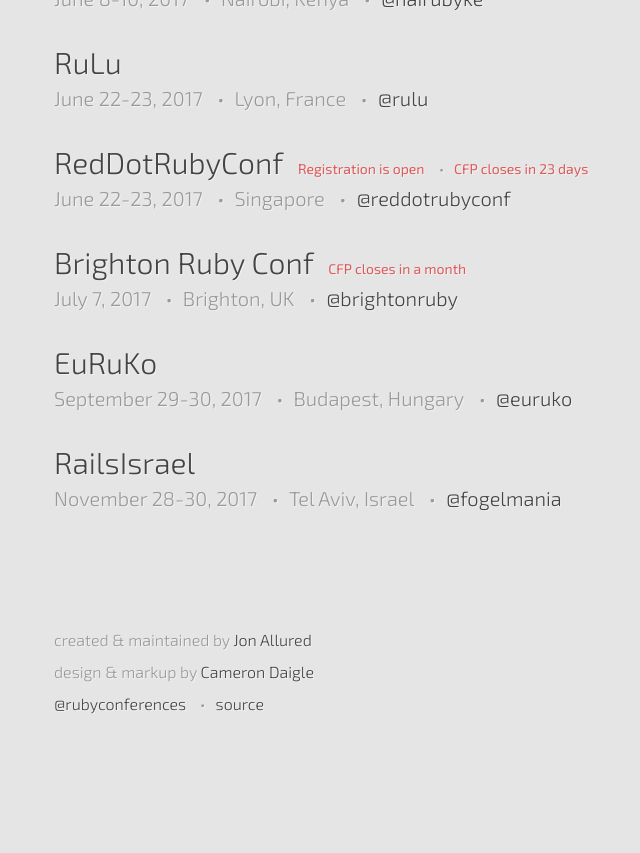
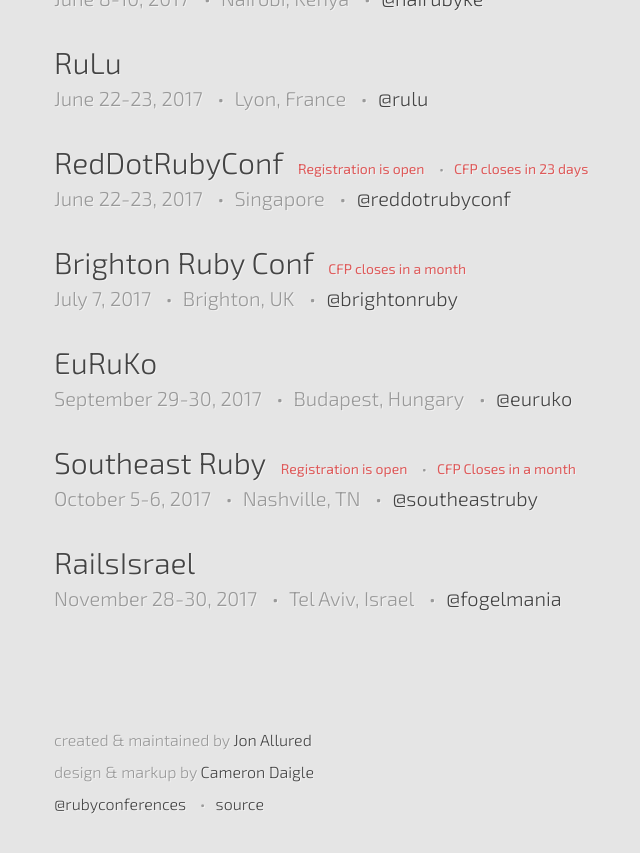
Before and after one commit to ruby-conferences/ruby-conferences.github.io, a Jekyll site: the page built from index.html, in a window 1280 px wide and 900 px high, scrolled down 1118 px. Shown: the top 853 px of the window, without its empty margins (186-826 px from the left). Built offline with Jekyll 4.4.1, drawn with Linux system fonts in a browser that asks for light colours; before the commit the page ends 1918 px from its top, so only the background shows below that.

Commit message:
Adds SoutheastRuby to current list

```diff
--- a/_data/current.yml
+++ b/_data/current.yml
@@ -74,6 +74,15 @@
   url: http://www.euruko2017.org
   twitter: euruko
 
+- name: Southeast Ruby
+  location: Nashville, TN
+  dates: "October 5-6, 2017"
+  url: https://southeastruby.com
+  twitter: southeastruby
+  reg_phrase: Registration is open
+  cfp_phrase: CFP Closes
+  cfp_date: "April 1, 2017"
+
 - name: RailsIsrael
   location: Tel Aviv, Israel
   dates: "November 28-30, 2017"
```
